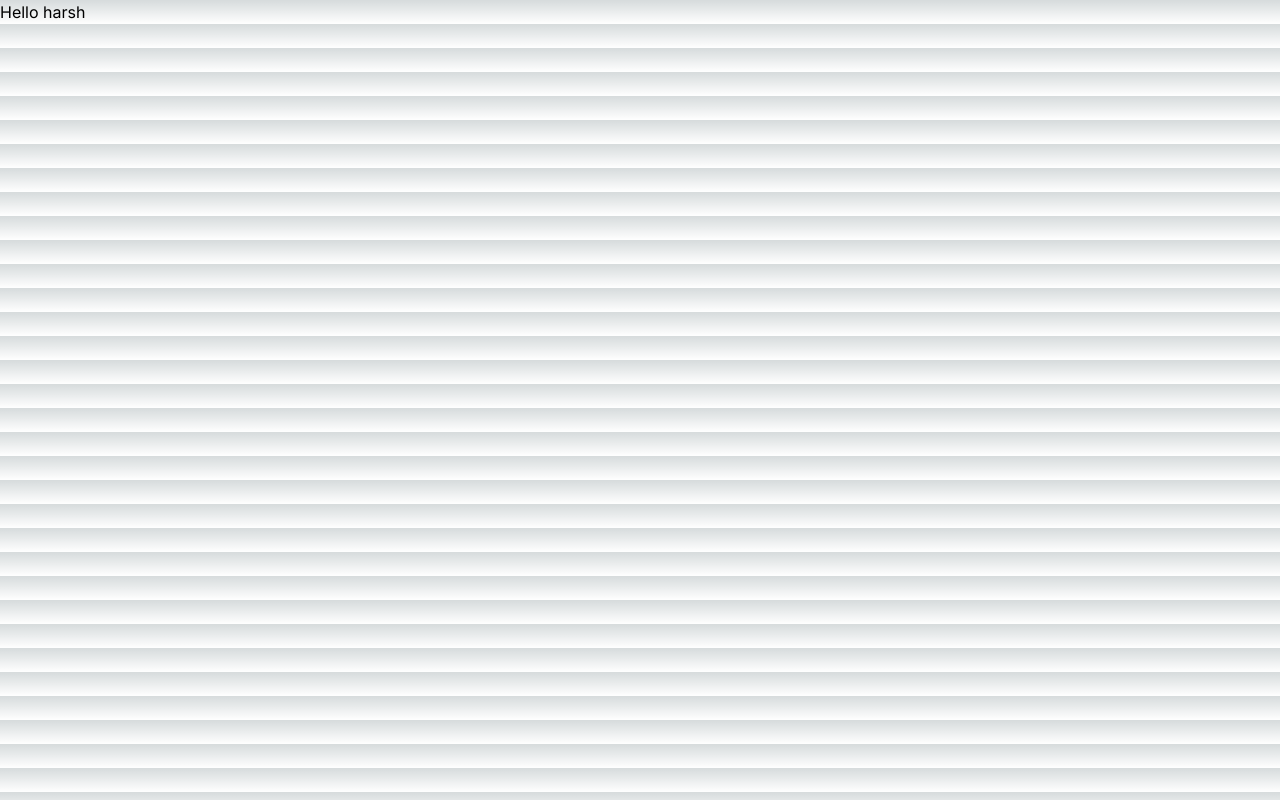
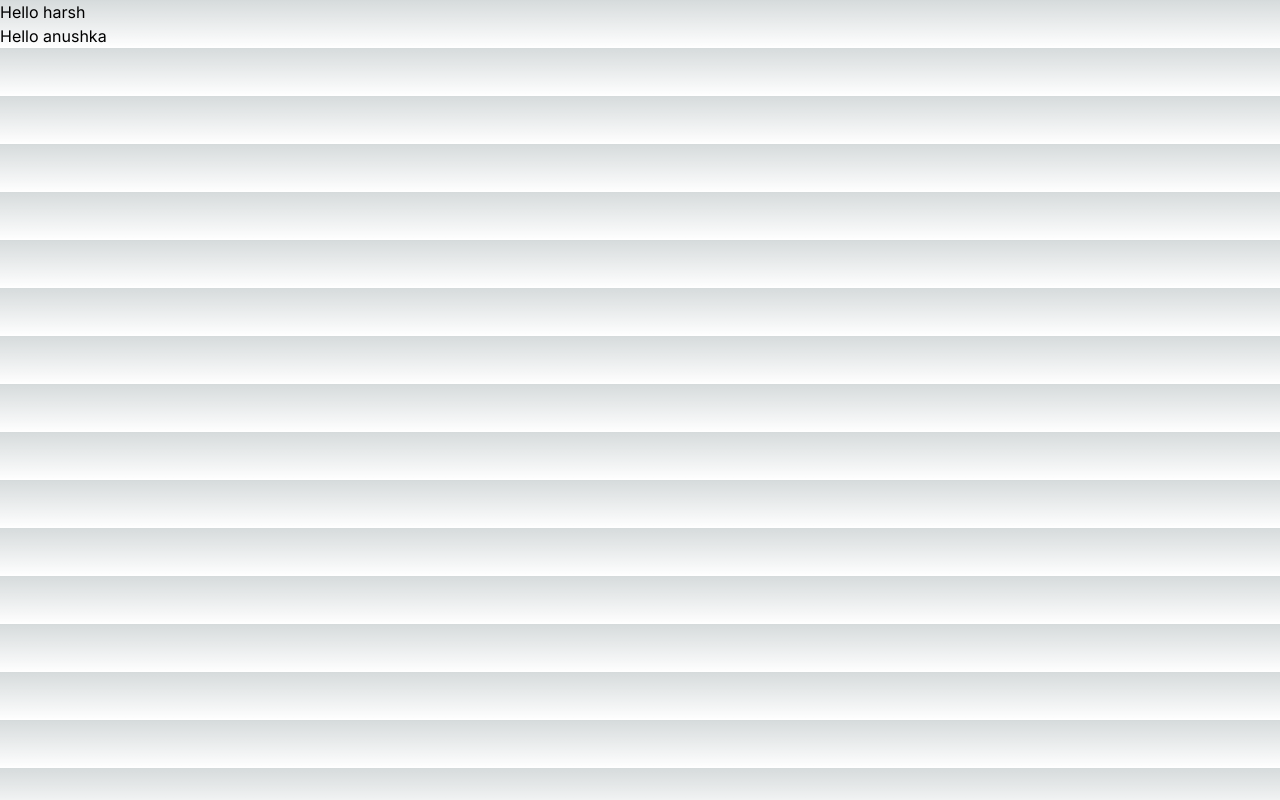
Before and after one commit to hrshh200/DevSphere, a Next.js app: page /home in a window 1280 px wide. Built offline with nearby package versions, Linux system fonts and the light colour scheme.

Commit message:
hello anushka

```diff
--- a/src/components/Home/Home.js
+++ b/src/components/Home/Home.js
@@ -1,13 +1,14 @@
 "use client";
 
-import {styles} from "./Home.module.css"
+import { styles } from "./Home.module.css";
 
-const Home = () =>{
-    return(
-        <div>
-            <h1>Hello harsh</h1>
-        </div>
-    );
-}
+const Home = () => {
+  return (
+    <div>
+      <h1>Hello harsh</h1>
+      <h1>Hello anushka</h1>
+    </div>
+  );
+};
 
 export default Home;
```
